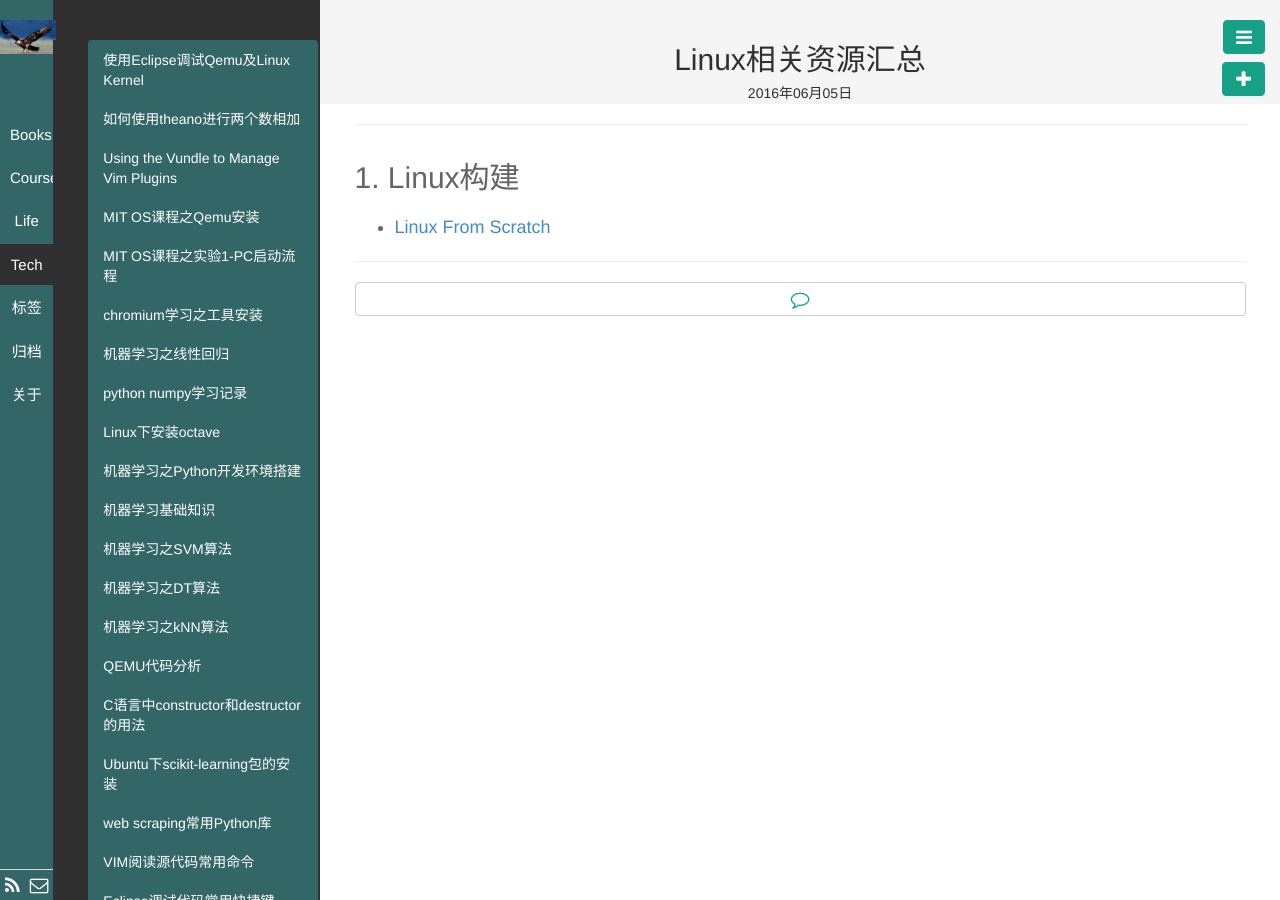
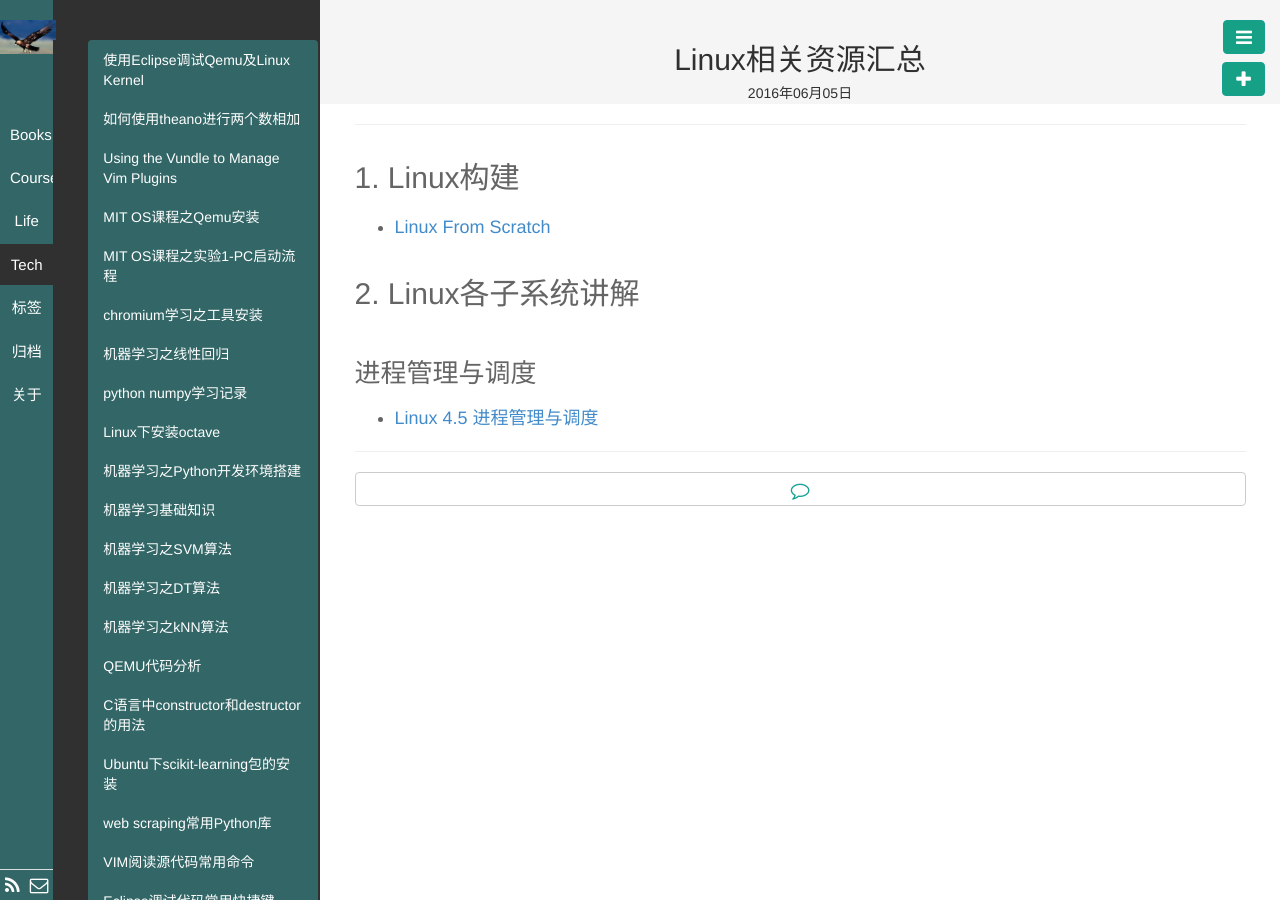
Before and after one commit to wuxiaoer/wuxiaoer.github.io, a Jekyll site: the page built from _posts/Course/2016-06-05-Linux-kernel-resource.md, in a window 1280 px wide. Built offline with Jekyll 4.4.1, drawn with Linux system fonts in a browser that asks for light colours; Markdown is read by kramdown in place of the engine named in the settings.

Commit message:
modify the special chars

```diff
--- a/_posts/Course/2016-06-05-Linux-kernel-resource.md
+++ b/_posts/Course/2016-06-05-Linux-kernel-resource.md
@@ -9,3 +9,8 @@ description: Linux, kernel
 
 ## 1. Linux构建
 - [Linux From Scratch](http://www.linuxfromscratch.org/lfs/view/stable/)
+
+## 2. Linux各子系统讲解
+
+### 进程管理与调度
+- [Linux 4.5 进程管理与调度](http://blog.csdn.net/gatieme/article/details/51383272)
```
Also changed, not shown: _posts/Tech/2016-06-05-Using_eclipse_to_debug_qemu.md (+1 -1 lines).
